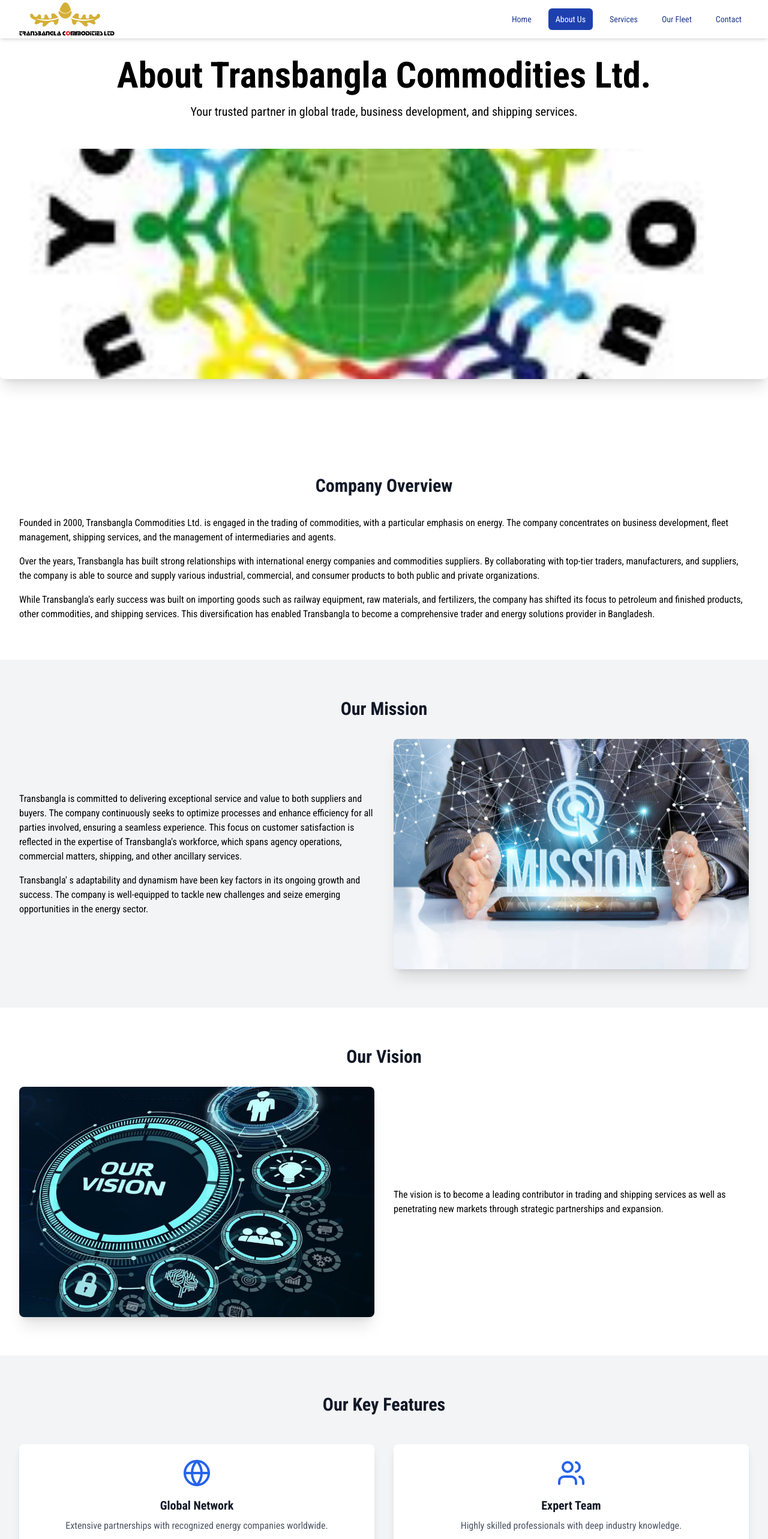
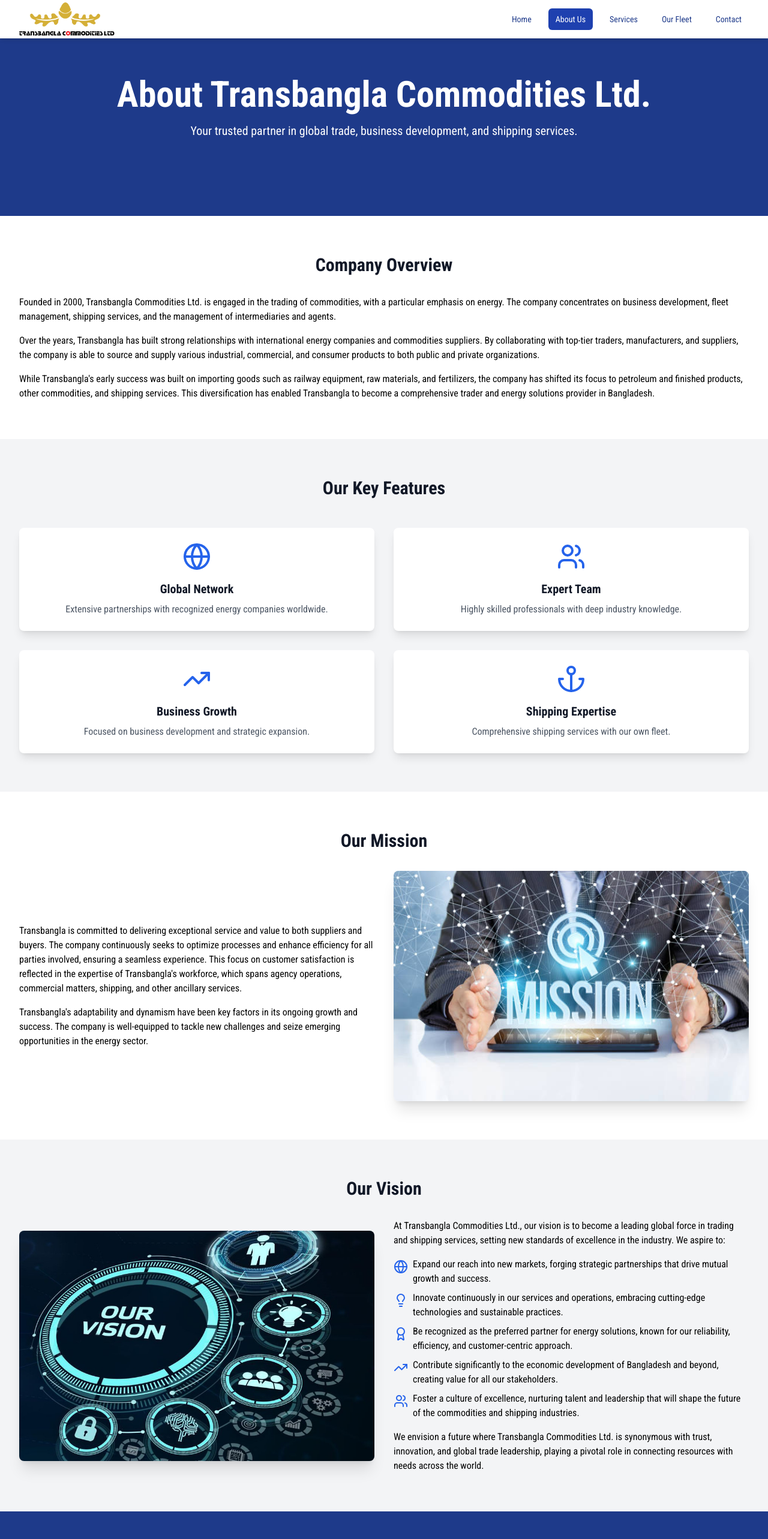
Before and after one commit to Ashik-Ahmed/transbangla_commodities_website, a Next.js app: page /about in a window 1280 px wide. Shown: the top 2566 px of the page at 60% size. Built offline with nearby package versions, Linux system fonts and the light colour scheme.

Commit message:
every page hero section design unified

```diff
--- a/src/app/about/page.jsx
+++ b/src/app/about/page.jsx
@@ -1,14 +1,14 @@
 "use client"
 
 import { motion } from 'framer-motion'
-import { Globe, Users, TrendingUp, Anchor } from 'lucide-react'
+import { Globe, Users, TrendingUp, Anchor, Lightbulb, Award } from 'lucide-react'
 import Image from 'next/image'
 
 export default function About() {
     return (
         <div className="bg-white">
             {/* Hero Section */}
-            <section className="relative text-black py-24">
+            <section className="relative text-white bg-blue-900 py-16">
                 <div className="max-w-7xl mx-auto px-4 sm:px-6 lg:px-8">
                     <motion.h1
                         className="text-4xl sm:text-5xl md:text-6xl font-bold mb-4 text-center"
@@ -18,18 +18,14 @@
                     >
                         About Transbangla Commodities Ltd.
                     </motion.h1>
-                    <p className="text-xl text-center max-w-3xl mx-auto">
+                    <motion.p
+                        className="text-xl text-center mb-16 max-w-3xl mx-auto"
+                        initial={{ opacity: 0, y: -20 }}
+                        animate={{ opacity: 1, y: 0 }}
+                        transition={{ duration: 0.5, delay: 0.2 }}
+                    >
                         Your trusted partner in global trade, business development, and shipping services.
-                    </p>
-                </div>
-                <div className="mt-12 relative h-64 sm:h-80 md:h-96">
-                    <Image
-                        src="/mission.jpeg"
-                        alt="Transbangla Commodities Ltd."
-                        layout="fill"
-                        objectFit="cover"
-                        className="rounded-lg shadow-xl"
-                    />
+                    </motion.p>
                 </div>
             </section>
 
@@ -47,57 +43,6 @@
                         <p className='mt-4'>
                             While Transbangla&apos;s early success was built on importing goods such as railway equipment, raw materials, and fertilizers, the company has shifted its focus to petroleum and finished products, other commodities, and shipping services. This diversification has enabled Transbangla to become a comprehensive trader and energy solutions provider in Bangladesh.
                         </p>
-                    </div>
-                </div>
-            </section>
-
-
-            {/* Our Mission */}
-            <section className="py-16 bg-gray-100">
-                <div className="max-w-7xl mx-auto px-4 sm:px-6 lg:px-8">
-                    <h2 className="text-3xl font-extrabold text-gray-900 text-center mb-8">Our Mission</h2>
-                    <div className="grid grid-cols-1 md:grid-cols-2 gap-8 items-center">
-                        <div className="prose prose-lg">
-                            <p>
-                                Transbangla is committed to delivering exceptional service and value to both suppliers and buyers. The company continuously seeks to optimize processes and enhance efficiency for all parties involved, ensuring a seamless experience. This focus on customer satisfaction is reflected in the expertise of Transbangla&apos;s workforce, which spans agency operations, commercial matters, shipping, and other ancillary services.
-                            </p>
-                            <p className='mt-4'>
-                                Transbangla&apos;   s adaptability and dynamism have been key factors in its ongoing growth and success. The company is well-equipped to tackle new challenges and seize emerging opportunities in the energy sector.
-                            </p>
-                        </div>
-                        <div className="relative h-64 sm:h-80 md:h-96">
-                            <Image
-                                src="/mission.jpg"
-                                alt="Our Mission"
-                                layout="fill"
-                                objectFit="cover"
-                                className="rounded-lg shadow-xl"
-                            />
-                        </div>
-                    </div>
-                </div>
-            </section>
-
-
-            {/* Our Vision */}
-            <section className="py-16 bg-white">
-                <div className="max-w-7xl mx-auto px-4 sm:px-6 lg:px-8">
-                    <h2 className="text-3xl font-extrabold text-gray-900 text-center mb-8">Our Vision</h2>
-                    <div className="grid grid-cols-1 md:grid-cols-2 gap-8 items-center">
-                        <div className="relative h-64 sm:h-80 md:h-96 order-2 md:order-1">
-                            <Image
-                                src="/vision.jpg"
-                                alt="Our Vision"
-                                layout="fill"
-                                objectFit="cover"
-                                className="rounded-lg shadow-xl"
-                            />
-                        </div>
-                        <div className="prose prose-lg order-1 md:order-2">
-                            <p>
-                                The vision is to become a leading contributor in trading and shipping services as well as penetrating new markets through strategic partnerships and expansion.
-                            </p>
-                        </div>
                     </div>
                 </div>
             </section>
@@ -131,6 +76,84 @@
                 </div>
             </section>
 
+
+            {/* Our Mission */}
+            <section className="py-16 bg-white">
+                <div className="max-w-7xl mx-auto px-4 sm:px-6 lg:px-8">
+                    <h2 className="text-3xl font-extrabold text-gray-900 text-center mb-8">Our Mission</h2>
+                    <div className="grid grid-cols-1 md:grid-cols-2 gap-8 items-center">
+                        <div className="prose prose-lg">
+                            <p>
+                                Transbangla is committed to delivering exceptional service and value to both suppliers and buyers. The company continuously seeks to optimize processes and enhance efficiency for all parties involved, ensuring a seamless experience. This focus on customer satisfaction is reflected in the expertise of Transbangla&apos;s workforce, which spans agency operations, commercial matters, shipping, and other ancillary services.
+                            </p>
+                            <p className='mt-4'>
+                                Transbangla&apos;s adaptability and dynamism have been key factors in its ongoing growth and success. The company is well-equipped to tackle new challenges and seize emerging opportunities in the energy sector.
+                            </p>
+                        </div>
+                        <div className="relative h-64 sm:h-80 md:h-96">
+                            <Image
+                                src="/mission.jpg"
+                                alt="Our Mission"
+                                layout="fill"
+                                objectFit="cover"
+                                className="rounded-lg shadow-xl"
+                            />
+                        </div>
+                    </div>
+                </div>
+            </section>
+
+
+            {/* Our Vision */}
+            <section className="py-16 bg-gray-100">
+                <div className="max-w-7xl mx-auto px-4 sm:px-6 lg:px-8">
+                    <h2 className="text-3xl font-extrabold text-gray-900 text-center mb-8">Our Vision</h2>
+                    <div className="grid grid-cols-1 md:grid-cols-2 gap-8 items-center">
+                        <div className="relative h-64 sm:h-80 md:h-96 order-2 md:order-1">
+                            <Image
+                                src="/vision.jpg"
+                                alt="Our Vision"
+                                layout="fill"
+                                objectFit="cover"
+                                className="rounded-lg shadow-xl"
+                            />
+                        </div>
+                        <div className="prose prose-lg order-1 md:order-2">
+                            <p>
+                                At Transbangla Commodities Ltd., our vision is to become a leading global force in trading and shipping services, setting new standards of excellence in the industry. We aspire to:
+                            </p>
+                            <ul className="space-y-2 list-none pl-0 my-4">
+                                <li className="flex items-start">
+                                    <Globe className="h-6 w-6 text-blue-600 mr-2 flex-shrink-0 mt-1" />
+                                    <span>Expand our reach into new markets, forging strategic partnerships that drive mutual growth and success.</span>
+                                </li>
+                                <li className="flex items-start">
+                                    <Lightbulb className="h-6 w-6 text-blue-600 mr-2 flex-shrink-0 mt-1" />
+                                    <span>Innovate continuously in our services and operations, embracing cutting-edge technologies and sustainable practices.</span>
+                                </li>
+                                <li className="flex items-start">
+                                    <Award className="h-6 w-6 text-blue-600 mr-2 flex-shrink-0 mt-1" />
+                                    <span>Be recognized as the preferred partner for energy solutions, known for our reliability, efficiency, and customer-centric approach.</span>
+                                </li>
+                                <li className="flex items-start">
+                                    <TrendingUp className="h-6 w-6 text-blue-600 mr-2 flex-shrink-0 mt-1" />
+                                    <span>Contribute significantly to the economic development of Bangladesh and beyond, creating value for all our stakeholders.</span>
+                                </li>
+                                <li className="flex items-start">
+                                    <Users className="h-6 w-6 text-blue-600 mr-2 flex-shrink-0 mt-1" />
+                                    <span>Foster a culture of excellence, nurturing talent and leadership that will shape the future of the commodities and shipping industries.</span>
+                                </li>
+                            </ul>
+                            <p>
+                                We envision a future where Transbangla Commodities Ltd. is synonymous with trust, innovation, and global trade leadership, playing a pivotal role in connecting resources with needs across the world.
+                            </p>
+                        </div>
+                    </div>
+                </div>
+            </section>
+
+
+
         </div>
     )
 }
--- a/src/app/layout.js
+++ b/src/app/layout.js
@@ -21,7 +21,7 @@
         <div>
           <Navbar />
         </div>
-        <main className="flex-grow">{children}</main>
+        <main className="flex-grow pt-16">{children}</main>
         <Footer />
       </body>
     </html>
```
Also changed, not shown: src/app/fleet/page.jsx (+22 -2 lines), src/app/services/page.jsx (+10 -4 lines).
